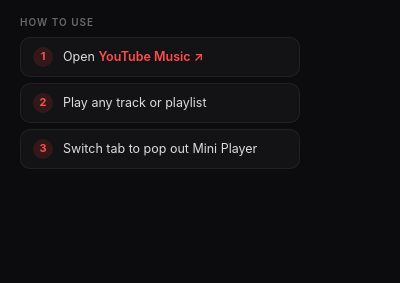
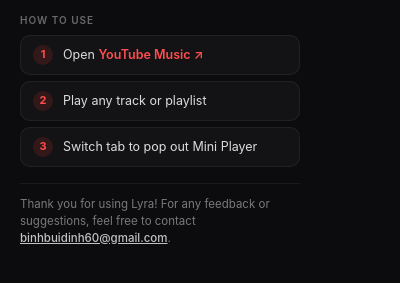
Before and after one commit to Dinhbinh02/lyra, a browser extension: page popup.html in a window 400 px wide. Shown: the part 73-356 px from the top of the page. Drawn offline with Linux system fonts and the light colour scheme.

Commit message:
feat: add thank-you note and email feedback link in popup

```diff
--- a/popup.css
+++ b/popup.css
@@ -19,7 +19,7 @@
     padding: 20px;
     display: flex;
     flex-direction: column;
-    gap: 18px;
+    gap: 16px;
 }
 
 /* Header */
@@ -109,3 +109,23 @@
     opacity: 0.85;
     text-decoration: underline;
 }
+
+/* Feedback Section */
+.feedback {
+    padding-top: 12px;
+    border-top: 1px solid rgba(255, 255, 255, 0.06);
+    font-size: 11.5px;
+    color: rgba(255, 255, 255, 0.45);
+    line-height: 1.45;
+}
+
+.email-link {
+    color: rgba(255, 255, 255, 0.75);
+    font-weight: 500;
+    text-decoration: underline;
+    transition: color 0.15s ease;
+}
+
+.email-link:hover {
+    color: #ff4d4d;
+}
--- a/popup.html
+++ b/popup.html
@@ -34,6 +34,11 @@
         </div>
       </div>
     </div>
+
+    <!-- Feedback / Thank You Section -->
+    <div class="feedback">
+      <p>Thank you for using Lyra! For any feedback or suggestions, feel free to contact <a href="mailto:binhbuidinh60@gmail.com" class="email-link">binhbuidinh60@gmail.com</a>.</p>
+    </div>
   </div>
 
   <script src="popup.js"></script>
```
